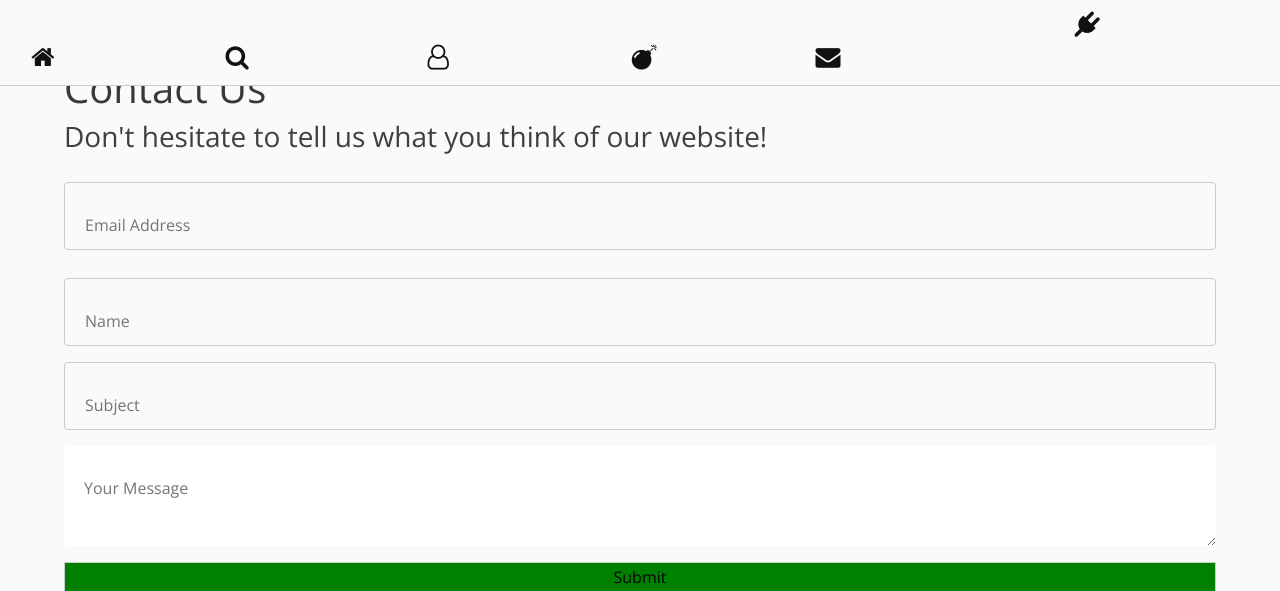
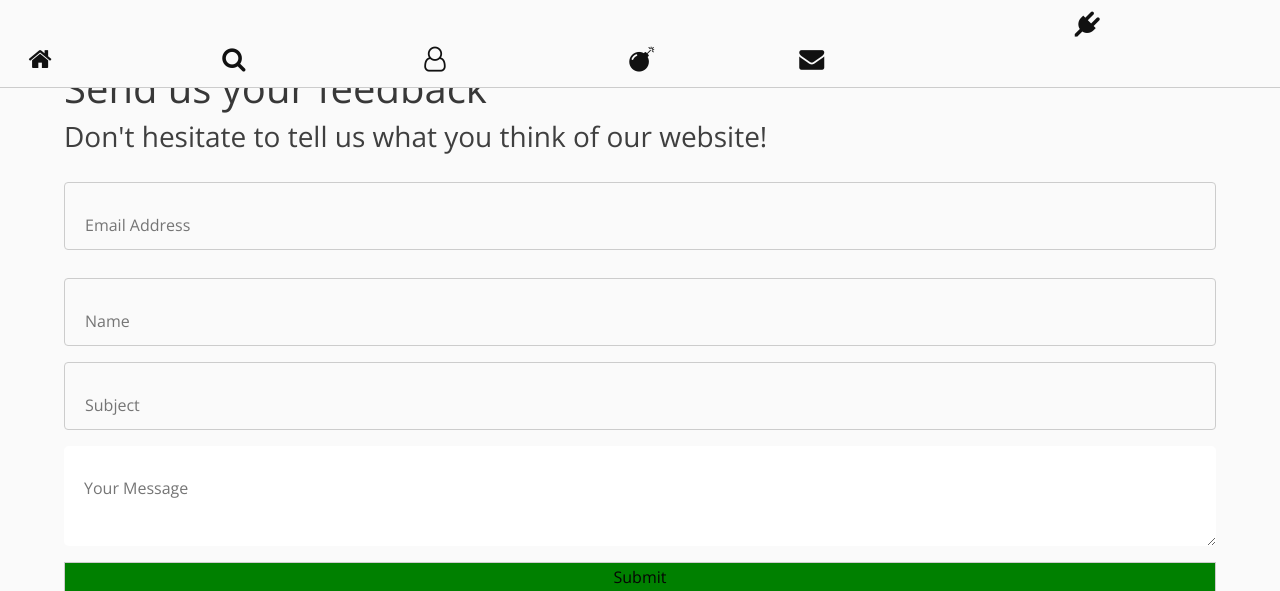
Before and after one commit to frankfg94/websitePhotos, a PHP site: page /Web/HTML/Contact.php in a window 1280 px wide. Shown: the top 591 px of the page. Run offline with PHP 8.4, Linux system fonts and the light colour scheme.

Commit message:
little changes nothing big

```diff
--- a/testSQL/Web/CSS/main.css
+++ b/testSQL/Web/CSS/main.css
@@ -14,7 +14,8 @@ h1{
   text-align: center;
 }
 
-body {
+body
+{
   background:#FAFAFA;
 }
 
@@ -23,6 +24,14 @@ body {
 {
   color: #111;
   font-size: 25px;
+}
+
+@media screen and (max-width: 1400px)
+{
+  header a h3
+  {
+    font-size: 30px;
+  }
 }
 
 
--- a/testSQL/Web/HTML/Contact.php
+++ b/testSQL/Web/HTML/Contact.php
@@ -8,7 +8,7 @@
 
 		<!-- The link to the css file -->
 		<!-- The title of the page -->
-		<title>Contact</title>
+		<title>Feedback</title>
 		<link rel="stylesheet" href="../CSS/contactResponsive.css">
 		<link rel="stylesheet" href="../CSS/main.css">
 		<link rel="stylesheet" href="../CSS/notifs.css">
@@ -28,7 +28,7 @@
 
 
 	<form class="form" method="POST" action="../PHP/contactMail.php">
-			<h1 class="animated fadeInLeft faster">Contact Us</h1>
+			<h1 class="animated fadeInLeft faster">Send us your feedback</h1>
 			<h3 style="color:rgb(63, 63, 63)">Don't hesitate to tell us what you think of our website!</h3>
 			<input name="from" type="email" placeholder="Email Address" required class="inputMail">
 			<input name="name" type="text" placeholder="Name" class="inputFirstName">
--- a/testSQL/Web/HTML/Elements/header.html
+++ b/testSQL/Web/HTML/Elements/header.html
@@ -19,7 +19,7 @@
 				<a href="../HTML/iso.php"> <i class="fa fa-search" aria-hidden="true"></i><h3>Search</h3></a>
 				<a href="UserPage.php"><i class="fa fa-user-o" aria-hidden="true"></i><h3>Profile</h3></a>
 				<a href="goodPlans.php"> <i class="fa fa-bomb" aria-hidden="true"></i><h3>Plans</h3></a>
-				<a href="Contact.php"> <i class="fa fa-envelope"  aria-hidden="true"> </i><h3>Contact</h3></a>
+				<a href="Contact.php"> <i class="fa fa-envelope"  aria-hidden="true"> </i><h3>Feedback</h3></a>
 				<a href="connection.php"> <i class="fa fa-plug"  aria-hidden="true"> </i><h3>Connection</h3></a>
 
 			</header>
```
Lines whose indentation alone changed are shown as unchanged.
